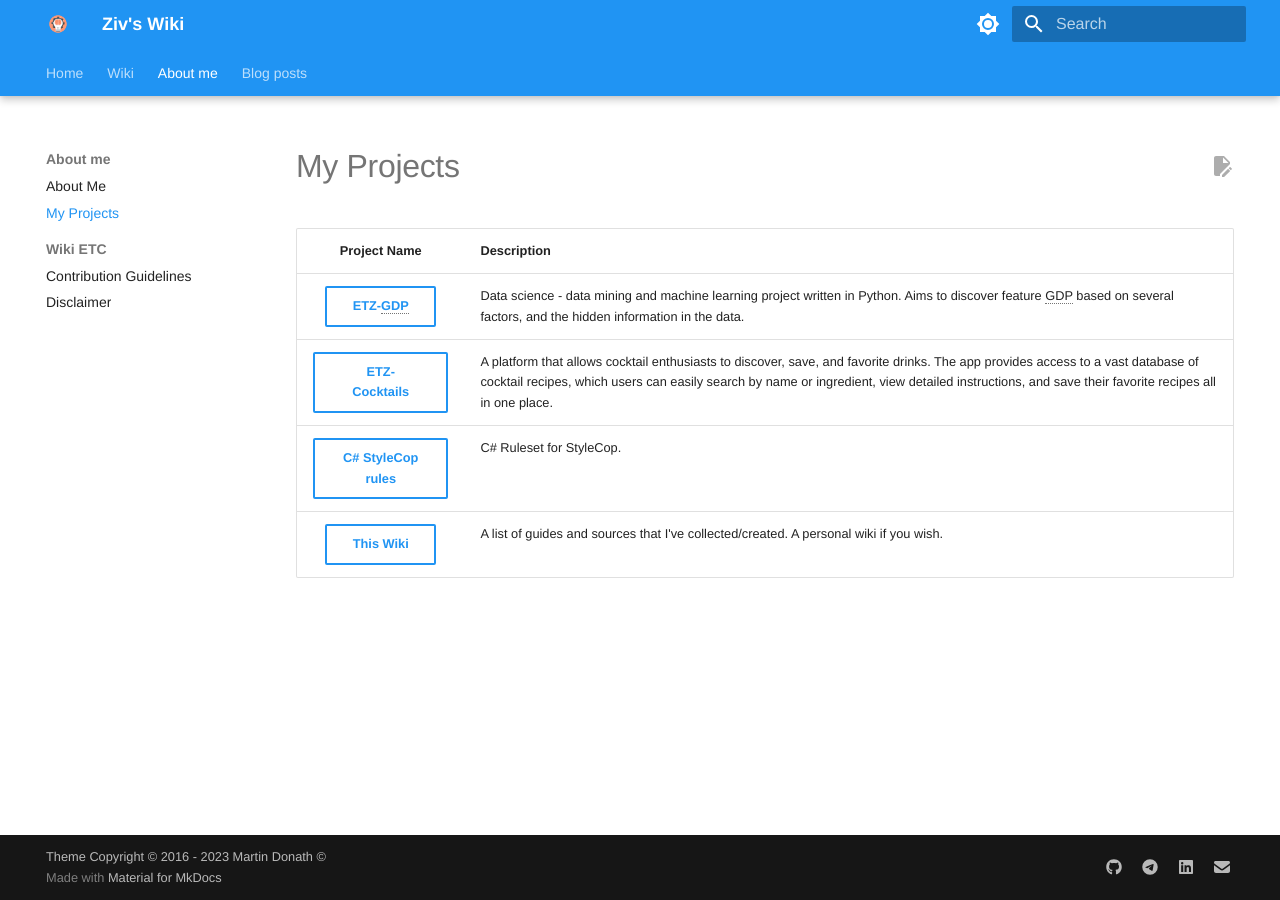
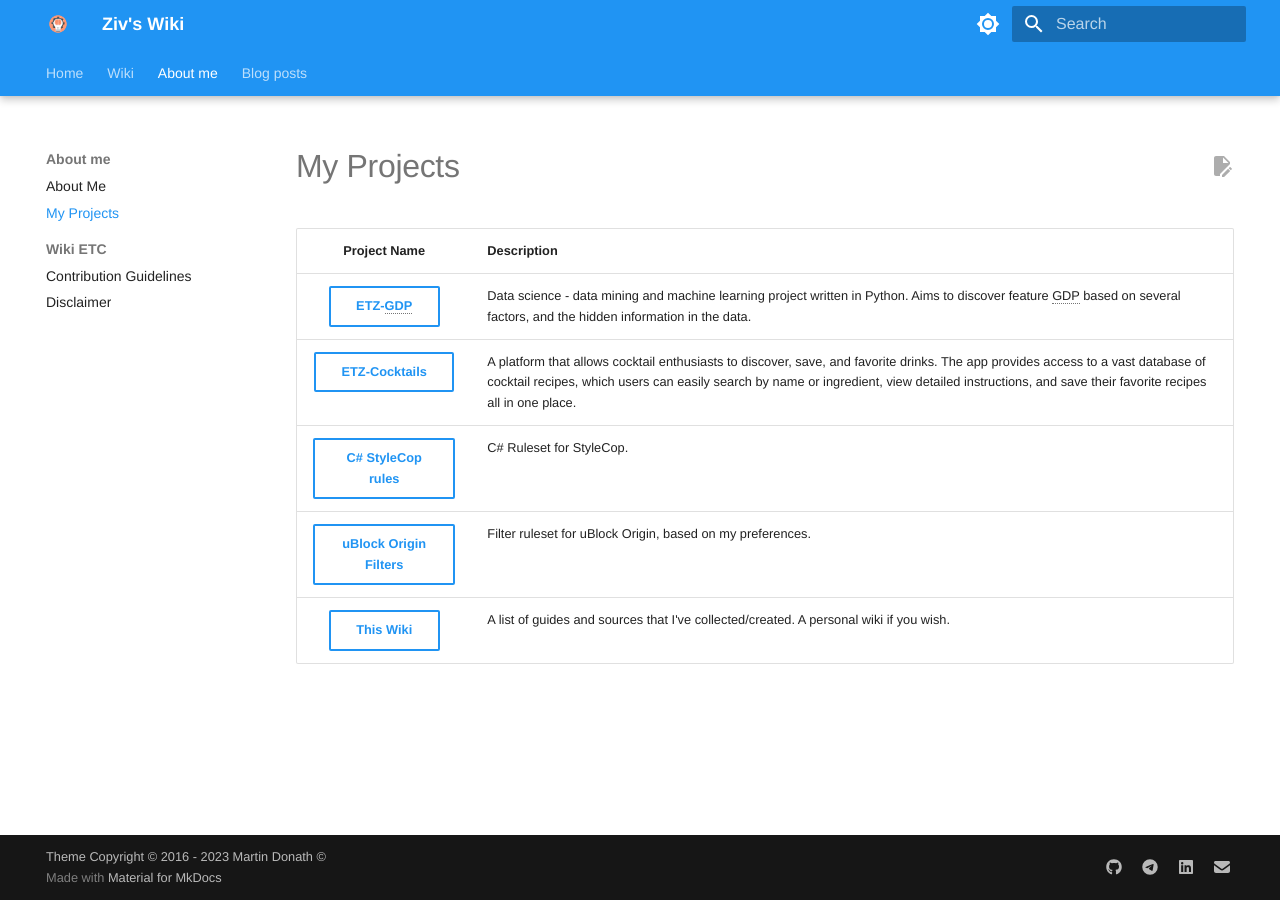
Before and after one commit to ZivSimchoni/Zwiki, an MkDocs documentation site: the page built from docs/about-me/projects.md, in a window 1280 px wide. Built offline with MkDocs 1.6.1 and Material for MkDocs 9.7.7, drawn with Linux system fonts in a browser that asks for light colours; some web fonts are replaced.

Commit message:
Add uBlock Origin Filters to my projects

```diff
--- a/docs/about-me/projects.md
+++ b/docs/about-me/projects.md
@@ -10,5 +10,6 @@ title: My Projects
 | [ETZ-GDP](https://github.com/ZivSimchoni/ETZ-GDP){ .md-button .md-button }       |  Data science - data mining and machine learning project written in Python. Aims to discover feature GDP based on several factors, and the hidden information in the data.|
 | [ETZ-Cocktails](https://github.com/ZivSimchoni/ETZ_Cocktails){ .md-button .md-button }       | A platform that allows cocktail enthusiasts to discover, save, and favorite drinks. The app provides access to a vast database of cocktail recipes, which users can easily search by name or ingredient, view detailed instructions, and save their favorite recipes all in one place. |
 |  [C# StyleCop rules](https://github.com/ZivSimchoni/Dot-Net-VS-StyleCop-Rule-Set){ .md-button .md-button }      | C# Ruleset for StyleCop.|
+|  [uBlock Origin Filters](https://github.com/ZivSimchoni/uBlock-Origin-FilterZ){ .md-button .md-button }      | Filter ruleset for uBlock Origin, based on my preferences.|
 | [This Wiki](https://github.com/ZivSimchoni/Zwiki){ .md-button .md-button }  | A list of guides and sources that I've collected/created. A personal wiki if you wish.  |
 <!-- |   |   | -->
```
